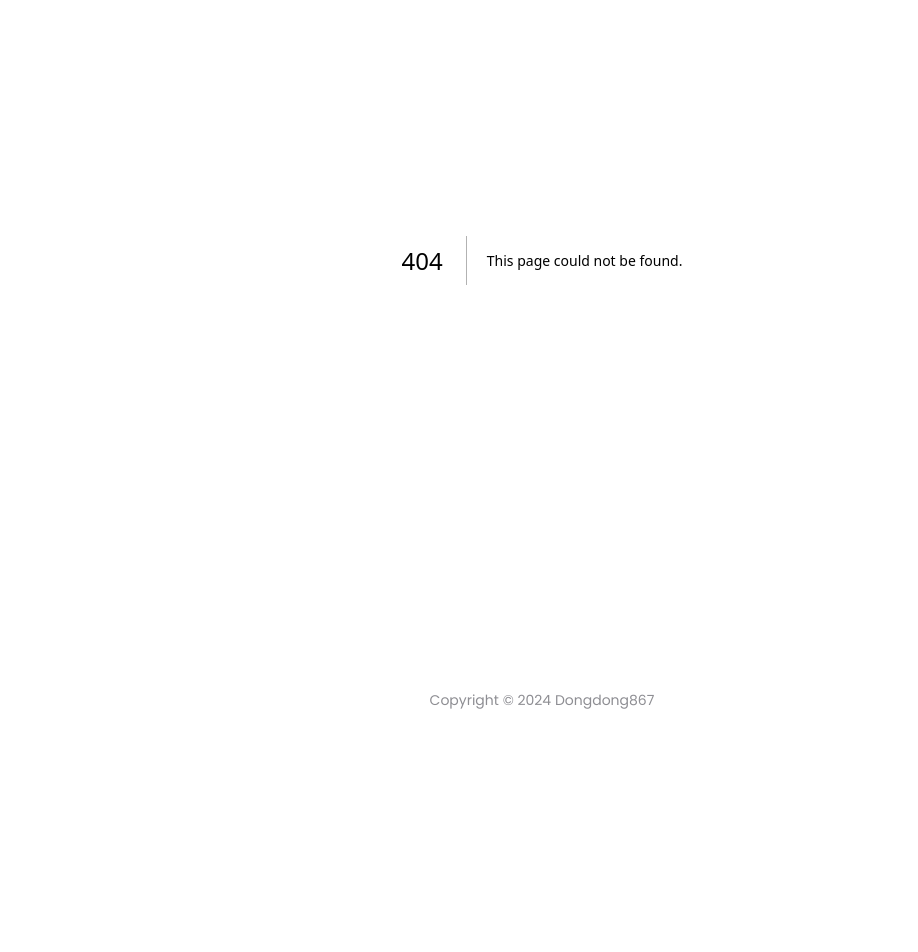
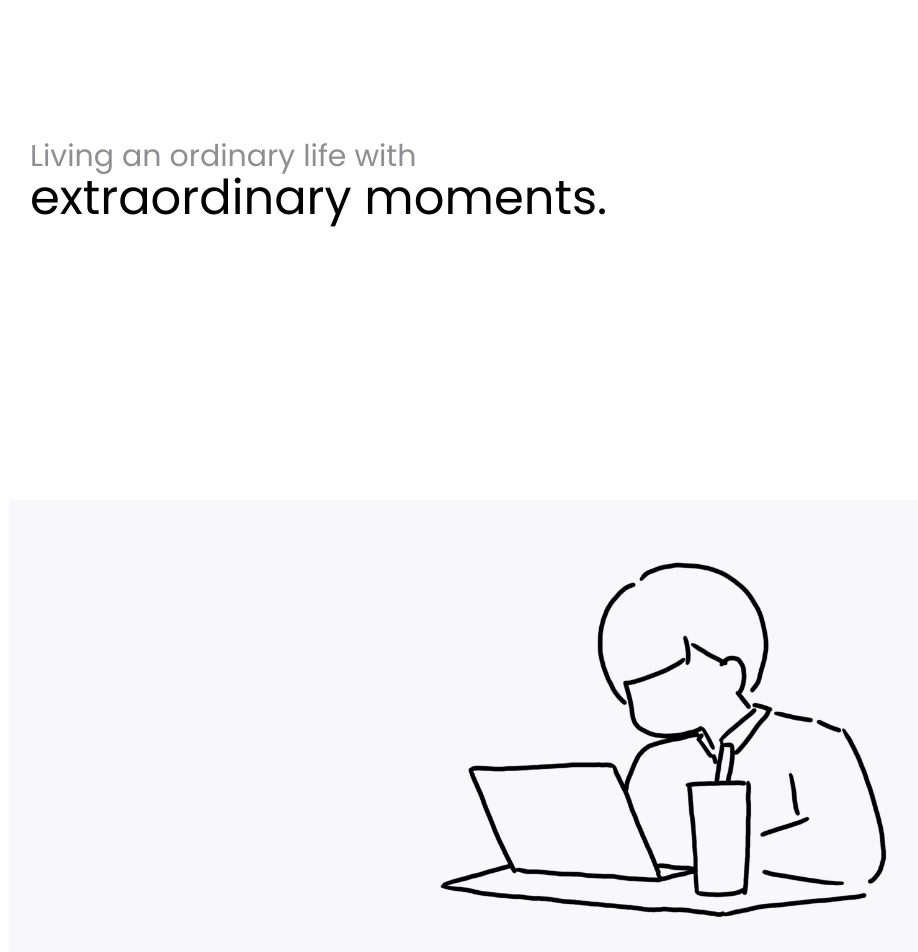
Before and after one commit to dongdong867/dongdong867.dev, a Next.js app: page /about in a window 1280 px wide. Before the commit this address had no page. Shown: the part 140-1092 px from the top of the page, without its empty margins (98-1016 px from the left). Before the commit the page ends 880 px from the top, so only its background shows below. Built offline with nearby package versions, Linux system fonts and the light colour scheme.

Commit message:
feat(about): create about page

```diff
--- /dev/null
+++ b/src/app/about/page.tsx
@@ -0,0 +1,65 @@
+// components
+import Image from "next/image";
+import { Mobile } from "./components/mobile";
+import { Others } from "./components/others";
+import { Backend } from "./components/backend";
+import { Hosting } from "./components/hosting";
+import { Frontend } from "./components/frontend";
+import { Database } from "./components/database";
+import { Languages } from "./components/languages";
+import { SkillSets } from "./components/skill-sets";
+import { InviewTransition } from "@/components/inview-transition";
+// utils
+import { cn } from "@/lib/utils";
+
+const AboutPage = () => {
+  return (
+    <div>
+      <div className={cn("h-[80dvh] flex place-items-center")}>
+        <div className={cn("w-5/6 md:w-4/5 m-auto text-4xl md:text-5xl")}>
+          <div className={cn("text-xl md:text-3xl text-gray")}>
+            Living an ordinary life with
+          </div>
+          <InviewTransition>extraordinary moments.</InviewTransition>
+        </div>
+      </div>
+      <div
+        className={cn(
+          "w-full md:w-5/6 m-auto rounded-sm bg-gray6/50 dark:bg-white flex justify-end px-20 md:px-40 py-4 md:py-8"
+        )}
+      >
+        <Image
+          src={"/about/avatar-outline.png"}
+          alt=""
+          width={500}
+          height={409}
+        />
+      </div>
+      <div
+        className={cn(
+          "w-5/6 h-[60dvh] md:h-[80dvh] flex flex-col justify-center m-auto space-y-2 text-center"
+        )}
+      >
+        <div className={cn("md:text-lg text-gray")}>On the path toward</div>
+        <div className={cn("text-2xl md:text-5xl md:space-y-4")}>
+          <InviewTransition>enhancing lives and</InviewTransition>
+          <InviewTransition className={cn("delay-200")}>
+            fostering positive change
+          </InviewTransition>
+        </div>
+      </div>
+
+      <SkillSets
+        frontend={<Frontend />}
+        backend={<Backend />}
+        mobile={<Mobile />}
+        database={<Database />}
+        languages={<Languages />}
+        hosting={<Hosting />}
+        others={<Others />}
+      />
+    </div>
+  );
+};
+
+export default AboutPage;
```
